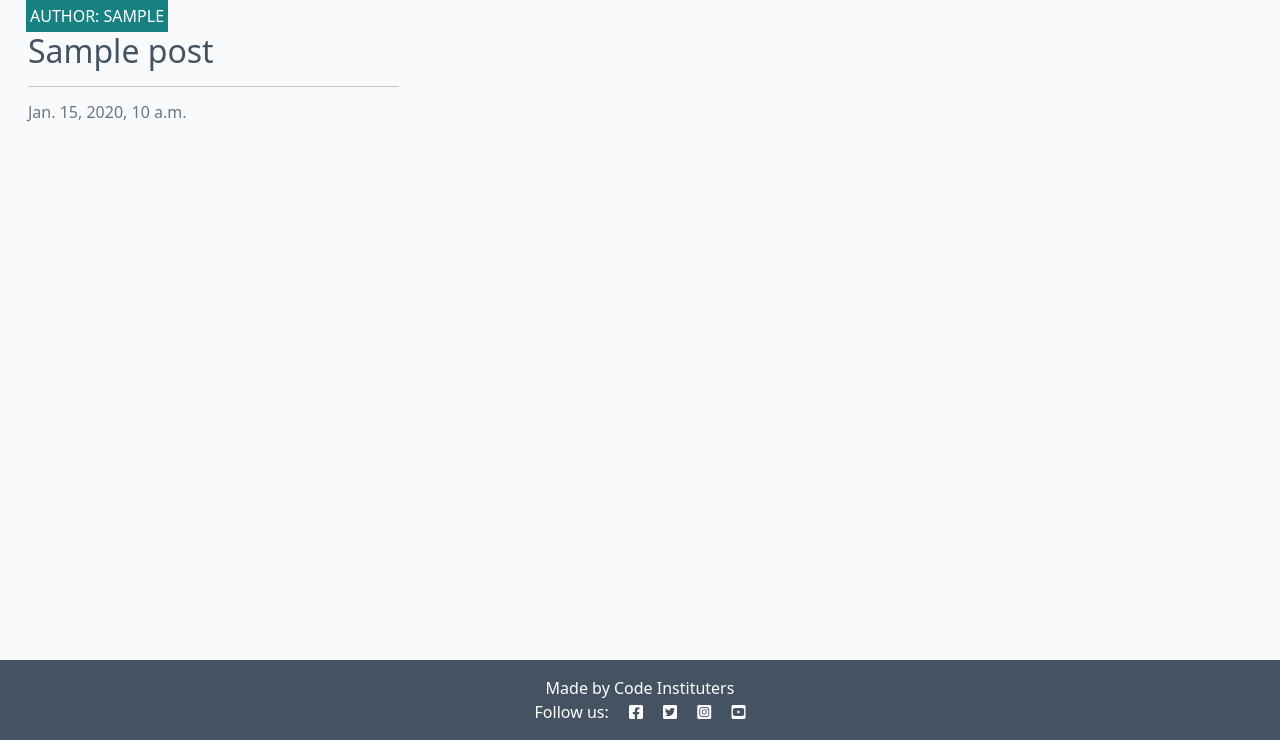
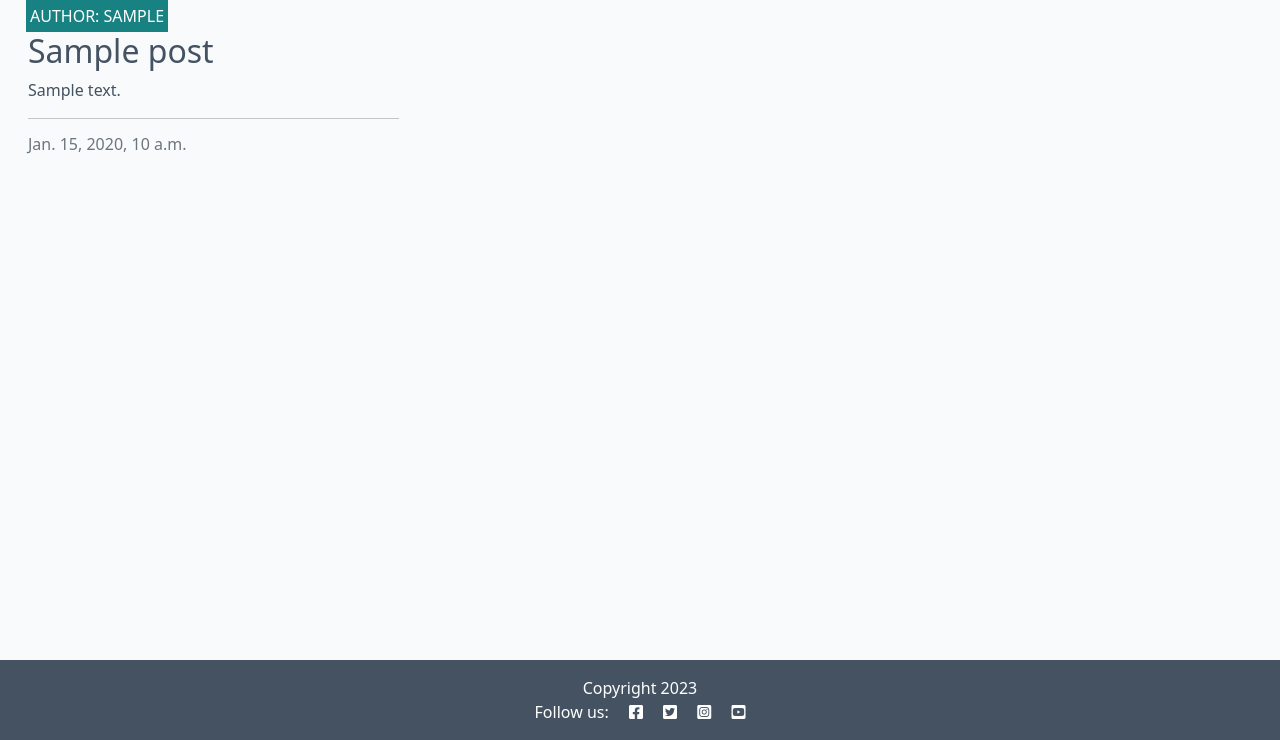
Before and after one commit to sari-rahul/django-blog, a Django app: page / in a window 1280 px wide. Shown: the part 60-800 px from the top of the page. Run offline with Django 4.2, Linux system fonts and the light colour scheme; tables that the repository leaves empty hold one stand-in row (values such as "Sample post").

Commit message:
Add templates and edit it

```diff
--- a/blog/templates/blog/index.html
+++ b/blog/templates/blog/index.html
@@ -20,8 +20,8 @@
                             </div>
                             <a href="#" class="post-link">
                                 <h2 class="card-title">{{ post.title }}</h2>
+                                <p class="card-text">{{ post.excerpt }}</p>
                             </a>
-
                             <hr />
                             <p class="card-text text-muted h6">{{ post.created_on}}
                             </p>
@@ -40,6 +40,9 @@
     {% if is_paginated %}
     <nav aria-label="Page navigation">
         <ul class="pagination justify-content-center">
+            {% if page_obj.has_previous %}
+            <li><a href="?page={{ page_obj.previous_page_number }}" class="page-link">&laquo; PREVIOUS </a></li>
+            {% endif %}
             {% if page_obj.has_next %}
             <li><a href="?page={{ page_obj.next_page_number }}" class="page-link"> NEXT &raquo;</a></li>
             {% endif %}
@@ -50,3 +53,6 @@
 
 <!-- index.html content ends here -->
 {% endblock %}
+{% block copyright %}
+Copyright 2023
+{% endblock%}
--- a/codestar/settings.py
+++ b/codestar/settings.py
@@ -20,7 +20,7 @@ if os.path.isfile('env.py'):
 # Build paths inside the project like this: BASE_DIR / 'subdir'.
 BASE_DIR = Path(__file__).resolve().parent.parent
 TEMPLATES_DIR = os.path.join(BASE_DIR,'templates')
-STATICFILES_DIR = [os.path.join(BASE_DIR,'static')]
+
 
 
 # Quick-start development settings - unsuitable for production
@@ -131,6 +131,7 @@ USE_TZ = True
 # https://docs.djangoproject.com/en/4.2/howto/static-files/
 
 STATIC_URL = "static/"
+STATICFILES_DIRS = [os.path.join(BASE_DIR, 'static'), ]
 
 # Default primary key field type
 # https://docs.djangoproject.com/en/4.2/ref/settings/#default-auto-field
--- a/templates/base.html
+++ b/templates/base.html
@@ -1,4 +1,4 @@
-{% load static%}
+{% load static %}
 
 {% url 'home' as home_url %}
 
@@ -41,7 +41,7 @@
                 <ul class="navbar-nav me-auto mb-2 mb-lg-0">
                     <li class="nav-item">
                         <a class="nav-link {% if request.path == home_url %}active{% endif %}" aria-current="page"
-                            href="#">Home</a>
+                            href="{% url 'home' %}">Home</a>
                     </li>
 
                 </ul>
@@ -62,7 +62,7 @@
 
     <!-- Footer -->
     <footer class="footer mt-auto py-3 dark-bg">
-        <p class="m-0 text-center text-white">Made by Code Instituters</p>
+        <p class="m-0 text-center text-white">{% block copyright %} Made by Code Instituters  {% endblock %}</p>
         <p class="m-0 text-center text-white">Follow us: <i class="fab fa-facebook-square ms-3"></i>
             <i class="fab fa-twitter-square ms-3"></i>
             <i class="fab fa-instagram-square ms-3"></i>
```
Also changed, not shown: blog/templates/blog/post_list.html (deleted, +0 -20 lines).
